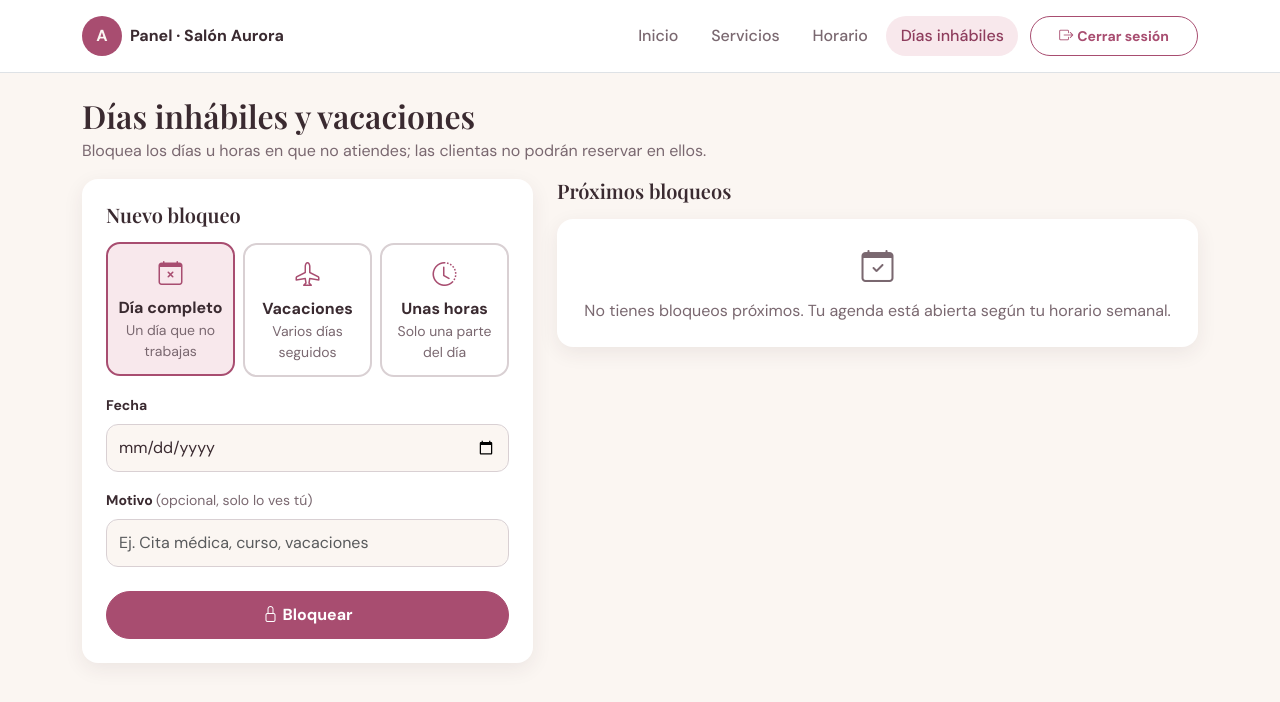
After one commit to crisariassan123-coder/sistema-citas-belleza, a Spring Boot app: page /admin/bloqueos in a window 1280 px wide. The commit adds this page. Shown: the top 702 px of the page. Run offline with Spring Boot 4, Linux system fonts and the light colour scheme; the visitor is signed in with stand-in values (Sample User, id 1); data that the repository does not hold is empty; some of the project's set-up classes (security, data sources, template engines, error pages and the like) are left out, and stand-ins take their place; database files in the repository are not loaded.

Commit message:
feat: bloqueos de agenda (día, vacaciones y horas)

```diff
--- /dev/null
+++ b/src/main/java/com/cristianarias/salon/bloqueo/AdminBloqueoController.java
@@ -0,0 +1,81 @@
+package com.cristianarias.salon.bloqueo;
+
+import org.springframework.stereotype.Controller;
+import org.springframework.ui.Model;
+import org.springframework.validation.BindingResult;
+import org.springframework.web.bind.annotation.GetMapping;
+import org.springframework.web.bind.annotation.ModelAttribute;
+import org.springframework.web.bind.annotation.PathVariable;
+import org.springframework.web.bind.annotation.PostMapping;
+import org.springframework.web.bind.annotation.RequestMapping;
+import org.springframework.web.servlet.mvc.support.RedirectAttributes;
+
+import jakarta.validation.Valid;
+
+/**
+ * Pantalla del panel para bloquear días, vacaciones u horas (HU-06, HU-07 y HU-08).
+ */
+@Controller
+@RequestMapping("/admin/bloqueos")
+public class AdminBloqueoController {
+
+	private static final String VISTA = "admin/bloqueos";
+
+	private final BloqueoService bloqueoService;
+
+	public AdminBloqueoController(BloqueoService bloqueoService) {
+		this.bloqueoService = bloqueoService;
+	}
+
+	// Se agregan a todas las respuestas de este controlador los tipos para los botones de selección
+	@ModelAttribute("tipos")
+	public TipoBloqueo[] tipos() {
+		return TipoBloqueo.values();
+	}
+
+	@GetMapping
+	public String ver(Model model) {
+		model.addAttribute("form", new BloqueoForm());
+		return mostrar(model);
+	}
+
+	@PostMapping
+	public String crear(@Valid @ModelAttribute("form") BloqueoForm form, BindingResult resultado, Model model,
+			RedirectAttributes redirect) {
+		// Se rechazan fechas pasadas; "hoy" se toma en la zona horaria del salón
+		if (form.getFechaInicio() != null && form.getFechaInicio().isBefore(bloqueoService.hoy())) {
+			resultado.rejectValue("fechaInicio", "fechaPasada", "Elige hoy o una fecha futura");
+		}
+		if (resultado.hasErrors()) {
+			return mostrar(model);
+		}
+
+		Bloqueo bloqueo = bloqueoService.crear(form);
+		redirect.addFlashAttribute("mensaje", "Listo, se bloqueó: " + bloqueo.getFechasTexto()
+				+ (bloqueo.isTodoElDia() ? "." : ", de " + bloqueo.getHorasTexto() + "."));
+
+		// Se avisa si el bloqueo cae sobre citas ya agendadas (RN-09)
+		long citas = bloqueoService.contarCitasAfectadas(bloqueo);
+		if (citas > 0) {
+			redirect.addFlashAttribute("aviso", citas == 1
+					? "Ojo: ya tienes 1 cita agendada en ese periodo. No se canceló; contacta a tu clienta para reagendar."
+					: "Ojo: ya tienes " + citas + " citas agendadas en ese periodo. No se cancelaron; contacta a tus clientas para reagendar.");
+		}
+		return "redirect:/admin/bloqueos";
+	}
+
+	@PostMapping("/{id}/eliminar")
+	public String eliminar(@PathVariable Long id, RedirectAttributes redirect) {
+		Bloqueo bloqueo = bloqueoService.eliminar(id);
+		redirect.addFlashAttribute("mensaje", "Se quitó el bloqueo: " + bloqueo.getFechasTexto()
+				+ ". Esos horarios vuelven a estar disponibles.");
+		return "redirect:/admin/bloqueos";
+	}
+
+	// Se completan los datos que la vista necesita además del formulario
+	private String mostrar(Model model) {
+		model.addAttribute("bloqueos", bloqueoService.listarVigentes());
+		model.addAttribute("hoy", bloqueoService.hoy());
+		return VISTA;
+	}
+}
--- a/src/main/resources/application.properties
+++ b/src/main/resources/application.properties
@@ -17,6 +17,9 @@ spring.flyway.locations=classpath:db/migration
 # No se configura hibernate.jdbc.time_zone: las fechas (DATE) y horas (TIME) del salón son locales
 # y no deben convertirse según la zona horaria del servidor (en la nube suele ser UTC)
 
+# Zona horaria del salón: define qué día es "hoy" aunque el servidor esté en UTC (ver TiempoConfig)
+salon.zona-horaria=${SALON_ZONA_HORARIA:America/Mexico_City}
+
 # Cuenta inicial de la dueña: se crea al arrancar si no existe (ver CuentaInicialInitializer)
 salon.admin.usuario=${ADMIN_USUARIO:admin}
 salon.admin.password=${ADMIN_PASSWORD:}
--- a/src/main/resources/static/css/salon.css
+++ b/src/main/resources/static/css/salon.css
@@ -136,3 +136,64 @@ h1, h2, .titulo-serif {
 	background-color: var(--salon-primario);
 	border-color: var(--salon-primario);
 }
+
+/* Se muestran los tipos de bloqueo como tarjetas seleccionables */
+.opciones-tipo {
+	display: grid;
+	grid-template-columns: repeat(3, 1fr);
+	gap: 0.5rem;
+}
+
+.opcion-tipo {
+	border: 2px solid var(--salon-deshabilitado);
+	border-radius: 14px;
+	padding: 0.75rem 0.5rem;
+	text-align: center;
+	cursor: pointer;
+	min-height: 44px;
+	transition: border-color 0.15s ease, background 0.15s ease, transform 0.15s ease;
+}
+
+.opcion-tipo:hover {
+	border-color: var(--salon-primario);
+}
+
+/* Se resalta la tarjeta cuyo radio está elegido */
+.opcion-tipo:has(input:checked) {
+	border-color: var(--salon-primario);
+	background: var(--salon-fondo-suave);
+	transform: translateY(-1px);
+}
+
+/* Se conserva el contorno de foco para quien navega con teclado */
+.opcion-tipo:has(input:focus-visible) {
+	outline: 3px solid rgba(168, 77, 112, 0.35);
+	outline-offset: 2px;
+}
+
+.icono-bloqueo {
+	width: 44px;
+	height: 44px;
+	flex-shrink: 0;
+	border-radius: 50%;
+	background: var(--salon-fondo-suave);
+	color: var(--salon-primario);
+	display: inline-flex;
+	align-items: center;
+	justify-content: center;
+	font-size: 1.2rem;
+}
+
+.etiqueta-tipo {
+	background: var(--salon-fondo-suave);
+	color: var(--salon-primario-hover);
+	font-weight: 500;
+}
+
+/* Se usa el dorado de acento para los avisos que requieren atención */
+.alert-aviso {
+	background: #FBF1DF;
+	color: #6B4E1A;
+	border: 0;
+	border-radius: 12px;
+}
--- /dev/null
+++ b/src/main/resources/templates/admin/bloqueos.html
@@ -0,0 +1,149 @@
+<!DOCTYPE html>
+<html xmlns:th="http://www.thymeleaf.org" lang="es">
+<head th:replace="~{fragments/head :: head('Días inhábiles')}"></head>
+<body>
+	<nav th:replace="~{fragments/admin :: nav('bloqueos')}"></nav>
+
+	<main class="container py-4">
+		<h1 class="h2 mb-1">Días inhábiles y vacaciones</h1>
+		<p class="text-secundario mb-3">Bloquea los días u horas en que no atiendes; las clientas no podrán reservar en ellos.</p>
+
+		<div th:if="${mensaje}" class="alert alert-salon d-flex gap-2 align-items-center" role="status">
+			<i class="bi bi-check-circle"></i><span th:text="${mensaje}">Mensaje</span>
+		</div>
+		<!-- Se avisa cuando el bloqueo cae sobre citas ya agendadas (RN-09) -->
+		<div th:if="${aviso}" class="alert alert-aviso d-flex gap-2 align-items-center" role="alert">
+			<i class="bi bi-exclamation-triangle"></i><span th:text="${aviso}">Aviso</span>
+		</div>
+
+		<div class="row g-4">
+			<!-- Formulario para crear un bloqueo -->
+			<div class="col-12 col-lg-5">
+				<form th:action="@{/admin/bloqueos}" th:object="${form}" method="post" novalidate class="tarjeta-salon p-4">
+					<h2 class="h5 mb-3">Nuevo bloqueo</h2>
+
+					<!-- Se elige el tipo con tarjetas grandes; el radio real queda oculto pero accesible -->
+					<div class="opciones-tipo mb-3" role="radiogroup" aria-label="Tipo de bloqueo">
+						<label th:each="t : ${tipos}" class="opcion-tipo">
+							<input type="radio" class="visually-hidden radio-tipo" th:field="*{tipo}" th:value="${t}">
+							<i class="bi fs-4 text-primario" th:classappend="${t.icono}"></i>
+							<span class="fw-bold d-block mt-1" th:text="${t.nombre}">Día completo</span>
+							<span class="small text-secundario d-none d-sm-block" th:text="${t.ayuda}">Ayuda</span>
+						</label>
+					</div>
+
+					<div class="row g-3 mb-3">
+						<div class="col-12" id="grupo-inicio">
+							<label class="form-label fw-semibold small" id="etiqueta-fecha" for="fechaInicio">Fecha</label>
+							<input type="date" th:field="*{fechaInicio}" th:min="${hoy}" class="form-control"
+								th:classappend="${#fields.hasErrors('fechaInicio')} ? 'is-invalid'">
+							<div class="invalid-feedback" th:errors="*{fechaInicio}">Error</div>
+						</div>
+						<div class="col-12 col-sm-6 solo-rango">
+							<label class="form-label fw-semibold small" for="fechaFin">Último día</label>
+							<input type="date" th:field="*{fechaFin}" th:min="${hoy}" class="form-control"
+								th:classappend="${#fields.hasErrors('rangoValido')} ? 'is-invalid'">
+							<div class="invalid-feedback" th:errors="*{rangoValido}">Error</div>
+						</div>
+					</div>
+
+					<div class="row g-3 mb-3 solo-horas">
+						<div class="col-6">
+							<label class="form-label fw-semibold small" for="horaInicio">Desde</label>
+							<input type="time" th:field="*{horaInicio}" step="900" class="form-control"
+								th:classappend="${#fields.hasErrors('horasValidas')} ? 'is-invalid'">
+						</div>
+						<div class="col-6">
+							<label class="form-label fw-semibold small" for="horaFin">Hasta</label>
+							<input type="time" th:field="*{horaFin}" step="900" class="form-control"
+								th:classappend="${#fields.hasErrors('horasValidas')} ? 'is-invalid'">
+						</div>
+						<div class="col-12 small text-danger mt-1" th:if="${#fields.hasErrors('horasValidas')}"
+							th:errors="*{horasValidas}">Error</div>
+					</div>
+
+					<div class="mb-4">
+						<label class="form-label fw-semibold small" for="motivo">Motivo <span class="text-secundario fw-normal">(opcional, solo lo ves tú)</span></label>
+						<input type="text" th:field="*{motivo}" class="form-control" maxlength="150"
+							th:classappend="${#fields.hasErrors('motivo')} ? 'is-invalid'" placeholder="Ej. Cita médica, curso, vacaciones">
+						<div class="invalid-feedback" th:errors="*{motivo}">Error</div>
+					</div>
+
+					<button type="submit" class="btn btn-primary btn-salon w-100">
+						<i class="bi bi-lock me-1"></i>Bloquear
+					</button>
+				</form>
+			</div>
+
+			<!-- Lista de bloqueos que aún no terminan -->
+			<div class="col-12 col-lg-7">
+				<h2 class="h5 mb-3">Próximos bloqueos</h2>
+
+				<div th:if="${#lists.isEmpty(bloqueos)}" class="tarjeta-salon p-4 text-center text-secundario">
+					<i class="bi bi-calendar-check fs-2"></i>
+					<p class="mb-0 mt-2">No tienes bloqueos próximos. Tu agenda está abierta según tu horario semanal.</p>
+				</div>
+
+				<div class="d-grid gap-3">
+					<div th:each="b : ${bloqueos}" class="tarjeta-salon p-3 d-flex align-items-center gap-3">
+						<span class="icono-bloqueo"><i class="bi" th:classappend="${b.tipo.icono}"></i></span>
+						<div class="flex-grow-1">
+							<div class="d-flex flex-wrap align-items-center gap-2">
+								<span class="fw-bold" th:text="${b.fechasTexto}">Martes 2 de diciembre de 2026</span>
+								<span class="badge rounded-pill etiqueta-tipo" th:text="${b.tipo.nombre}">Día completo</span>
+							</div>
+							<div class="small text-secundario">
+								<span th:text="${b.horasTexto}">Todo el día</span>
+								<span th:if="${b.totalDias > 1}" th:text="' · ' + ${b.totalDias} + ' días'"> · 8 días</span>
+								<span th:if="${b.motivo}" th:text="' · ' + ${b.motivo}"> · Motivo</span>
+							</div>
+						</div>
+						<!-- Se pide confirmación antes de quitar el bloqueo -->
+						<form th:action="@{/admin/bloqueos/{id}/eliminar(id=${b.id})}" method="post" class="m-0"
+							onsubmit="return confirm('¿Quitar este bloqueo? Esos horarios volverán a estar disponibles.');">
+							<button type="submit" class="btn btn-light btn-salon btn-sm px-3" style="min-height:44px"
+								th:attr="aria-label='Quitar bloqueo del ' + ${b.fechasTexto}">
+								<i class="bi bi-trash"></i>
+							</button>
+						</form>
+					</div>
+				</div>
+			</div>
+		</div>
+	</main>
+
+	<script>
+		// Se muestran solo los campos que corresponden al tipo elegido
+		(function () {
+			var radios = document.querySelectorAll('.radio-tipo');
+			var etiqueta = document.getElementById('etiqueta-fecha');
+			var grupoInicio = document.getElementById('grupo-inicio');
+			var inicio = document.getElementById('fechaInicio');
+			var fin = document.getElementById('fechaFin');
+
+			function actualizar() {
+				var elegido = document.querySelector('.radio-tipo:checked');
+				var tipo = elegido ? elegido.value : 'DIA';
+				document.querySelectorAll('.solo-rango').forEach(function (e) { e.hidden = tipo !== 'RANGO'; });
+				document.querySelectorAll('.solo-horas').forEach(function (e) { e.hidden = tipo !== 'HORAS'; });
+				grupoInicio.classList.toggle('col-sm-6', tipo === 'RANGO');
+				etiqueta.textContent = tipo === 'RANGO' ? 'Primer día' : 'Fecha';
+			}
+
+			radios.forEach(function (r) { r.addEventListener('change', actualizar); });
+
+			// Se evita elegir un último día anterior al primero
+			inicio.addEventListener('change', function () {
+				if (inicio.value) {
+					fin.min = inicio.value;
+					if (!fin.value || fin.value < inicio.value) {
+						fin.value = inicio.value;
+					}
+				}
+			});
+
+			actualizar();
+		})();
+	</script>
+</body>
+</html>
--- a/src/main/resources/templates/fragments/admin.html
+++ b/src/main/resources/templates/fragments/admin.html
@@ -12,6 +12,7 @@
 				<a th:href="@{/admin}" class="nav-admin" th:classappend="${activo == 'inicio'} ? 'activo'">Inicio</a>
 				<a th:href="@{/admin/servicios}" class="nav-admin" th:classappend="${activo == 'servicios'} ? 'activo'">Servicios</a>
 				<a th:href="@{/admin/horario}" class="nav-admin" th:classappend="${activo == 'horario'} ? 'activo'">Horario</a>
+				<a th:href="@{/admin/bloqueos}" class="nav-admin" th:classappend="${activo == 'bloqueos'} ? 'activo'">Días inhábiles</a>
 				<!-- Se cierra la sesión con POST y token CSRF (HU-02) -->
 				<form th:action="@{/logout}" method="post" class="m-0 ms-2">
 					<button type="submit" class="btn btn-outline-primary btn-salon btn-sm" style="min-height:40px">
```
Also changed, not shown: src/main/java/com/cristianarias/salon/bloqueo/Bloqueo.java (added, +128 -0 lines), src/main/java/com/cristianarias/salon/bloqueo/BloqueoForm.java (added, +103 -0 lines), src/main/java/com/cristianarias/salon/bloqueo/BloqueoNoEncontradoException.java (added, +13 -0 lines), src/main/java/com/cristianarias/salon/bloqueo/BloqueoRepository.java (added, +44 -0 lines), src/main/java/com/cristianarias/salon/bloqueo/BloqueoService.java (added, +76 -0 lines), src/main/java/com/cristianarias/salon/bloqueo/TipoBloqueo.java (added, +33 -0 lines), src/main/java/com/cristianarias/salon/config/TiempoConfig.java (added, +22 -0 lines), src/main/resources/templates/admin/panel.html (+8 -1 lines), 1 other file.
